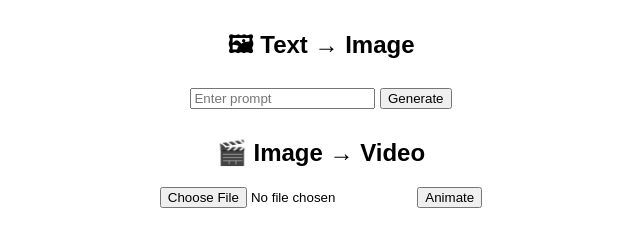
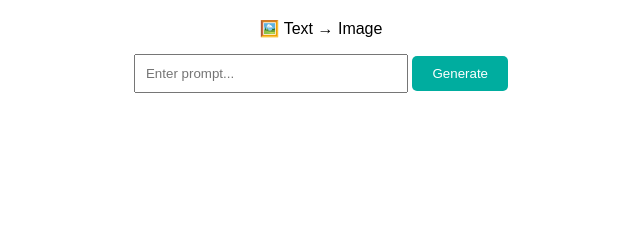
Before and after one commit to klay65758-create/ai-myanmar, a website: page index.html in a window 1280 px wide. Shown: the part 90-336 px from the top of the page, without its empty margins (319-959 px from the left). Drawn offline with Linux system fonts and the light colour scheme.

Commit message:
Update index.html

```diff
--- a/index.html
+++ b/index.html
@@ -1,28 +1,54 @@
 <!DOCTYPE html>
-<html>
+<html lang="en">
 <head>
-  <title>AI Creator Myanmar</title>
-  <style>
-    body { font-family: Arial; text-align: center; padding: 20px; }
-    .box { margin: 30px 0; }
-    img, video { max-width: 300px; margin-top: 15px; }
-  </style>
+    <meta charset="UTF-8">
+    <meta name="viewport" content="width=device-width, initial-scale=1.0">
+    <title>AI Creator Myanmar</title>
+    <style>
+        body { font-family: sans-serif; text-align: center; padding: 20px; }
+        input { padding: 10px; width: 250px; }
+        button { padding: 10px 20px; cursor: pointer; background: #00ad9f; color: white; border: none; border-radius: 5px; }
+        #result { margin-top: 20px; }
+        img { max-width: 100%; border-radius: 10px; }
+    </style>
 </head>
 <body>
+    <h1>🔥 AI Creator Myanmar</h1>
+    <div>
+        <p>🖼️ Text → Image</p>
+        <input type="text" id="promptInput" placeholder="Enter prompt...">
+        <button onclick="generateImage()">Generate</button>
+    </div>
+    <div id="result"></div>
 
-  <h1>🔥 AI Creator Myanmar</h1>
+    <script>
+        async function generateImage() {
+            const prompt = document.getElementById('promptInput').value;
+            const resultDiv = document.getElementById('result');
 
-  <div class="box">
-    <h2>🖼 Text → Image</h2>
-    <input type="text" placeholder="Enter prompt">
-    <button>Generate</button>
-  </div>
+            if (!prompt) return alert("Please enter a prompt!");
 
-  <div class="box">
-    <h2>🎬 Image → Video</h2>
-    <input type="file">
-    <button>Animate</button>
-  </div>
+            resultDiv.innerHTML = "⏳ Generating... Please wait (about 20s)";
 
+            try {
+                // Netlify Function လိပ်စာကို အတိအကျ ချိတ်ဆက်ခြင်း
+                const response = await fetch('/.netlify/functions/server/generate', {
+                    method: 'POST',
+                    headers: { 'Content-Type': 'application/json' },
+                    body: JSON.stringify({ prompt: prompt })
+                });
+
+                if (response.ok) {
+                    const blob = await response.blob();
+                    const imageUrl = URL.createObjectURL(blob);
+                    resultDiv.innerHTML = `<img src="${imageUrl}" alt="AI Generated Image">`;
+                } else {
+                    resultDiv.innerHTML = "❌ Error: Could not generate image.";
+                }
+            } catch (error) {
+                resultDiv.innerHTML = "❌ Error: " + error.message;
+            }
+        }
+    </script>
 </body>
 </html>
```
